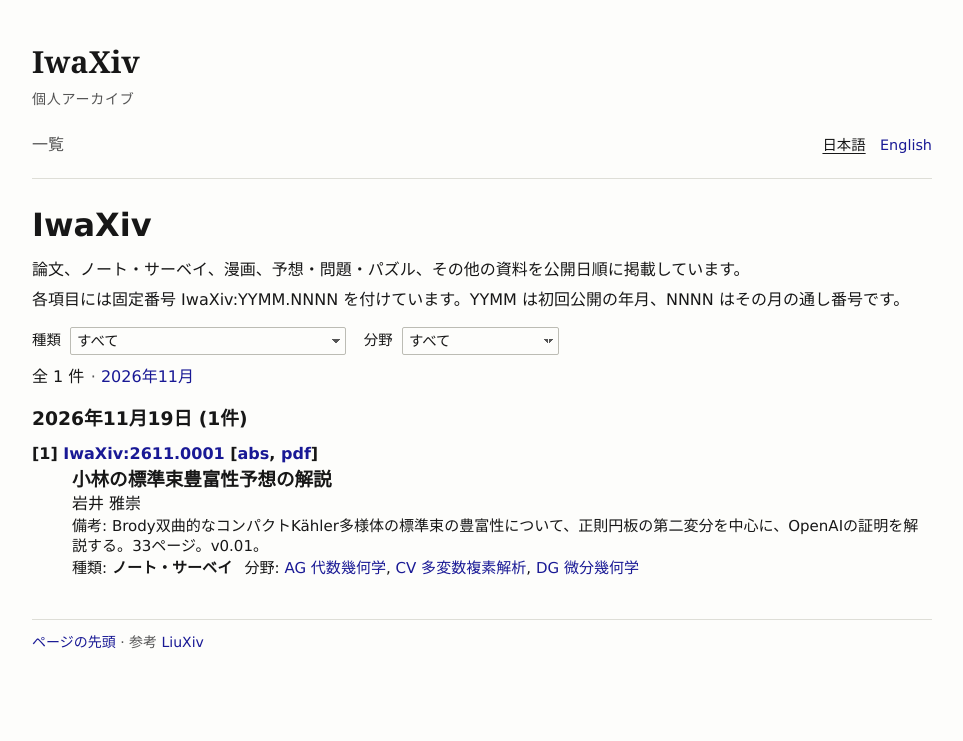
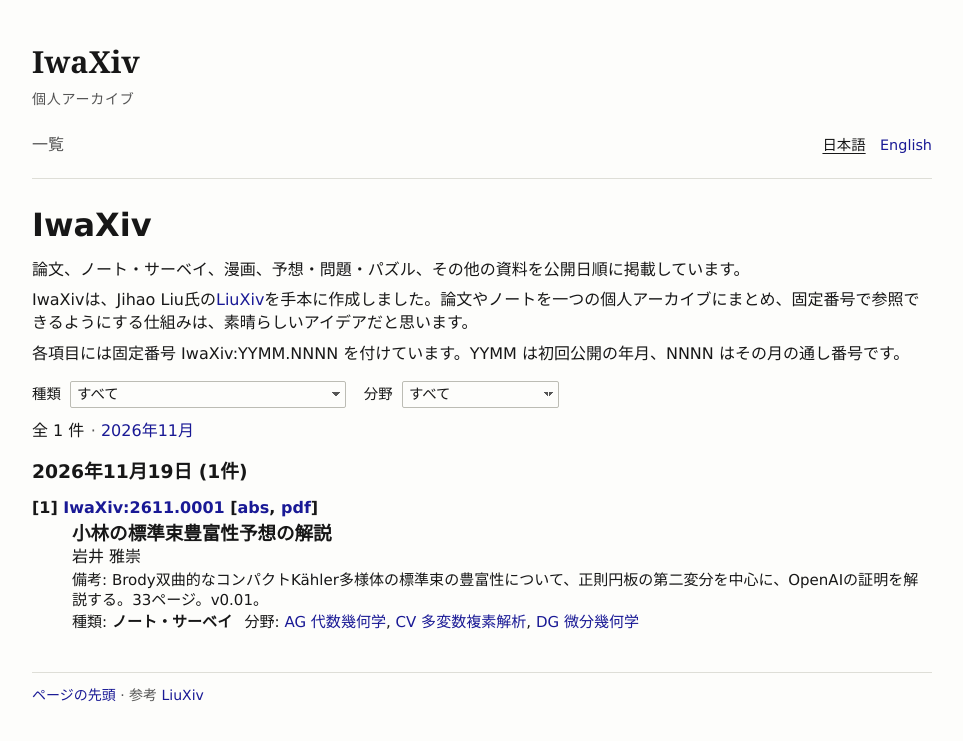
Before and after one commit to masataka123/IwaXiv, a Jekyll site: the page built from index.html, in a window 1280 px wide. Shown: the top 741 px of the page, without its empty margins (158-1121 px from the left). Built offline with Jekyll 4.4.1, drawn with Linux system fonts in a browser that asks for light colours.

Commit message:
Credit LiuXiv on the archive homepages

```diff
--- a/_data/locales.yml
+++ b/_data/locales.yml
@@ -5,6 +5,7 @@ ja:
   skip: 本文へ移動
   personal_archive: 個人アーカイブ
   description: 論文、ノート・サーベイ、漫画、予想・問題・パズル、その他の資料を公開日順に掲載しています。
+  inspiration: IwaXivは、Jihao Liu氏の[LiuXiv](https://jihaoliu.org/liuxiv.html)を手本に作成しました。論文やノートを一つの個人アーカイブにまとめ、固定番号で参照できるようにする仕組みは、素晴らしいアイデアだと思います。
   identifier_note: 各項目には固定番号 IwaXiv:YYMM.NNNN を付けています。YYMM は初回公開の年月、NNNN はその月の通し番号です。
   archive_title: 一覧
   filters: 掲載項目の絞り込み
@@ -35,6 +36,7 @@ en:
   skip: Skip to content
   personal_archive: Personal archive
   description: Papers, notes and surveys, comics, conjectures, problems, puzzles, and other works, listed by date of publication.
+  inspiration: IwaXiv was modeled on Jihao Liu’s [LiuXiv](https://jihaoliu.org/liuxiv.html). Bringing papers and notes together in a personal archive and giving each entry a permanent identifier is a wonderful idea.
   identifier_note: "Each entry has a permanent identifier IwaXiv:YYMM.NNNN. YYMM is the year and month of first publication, and NNNN is the serial number within that month."
   archive_title: Archive
   filters: Filter entries
--- a/_layouts/archive.html
+++ b/_layouts/archive.html
@@ -11,6 +11,7 @@ layout: default
   <h1>{{ site.title }}</h1>
   <div class="archive-intro">
     <p>{{ locale.description }}</p>
+    {{ locale.inspiration | markdownify }}
     <p>{{ locale.identifier_note }}</p>
   </div>
 
```
